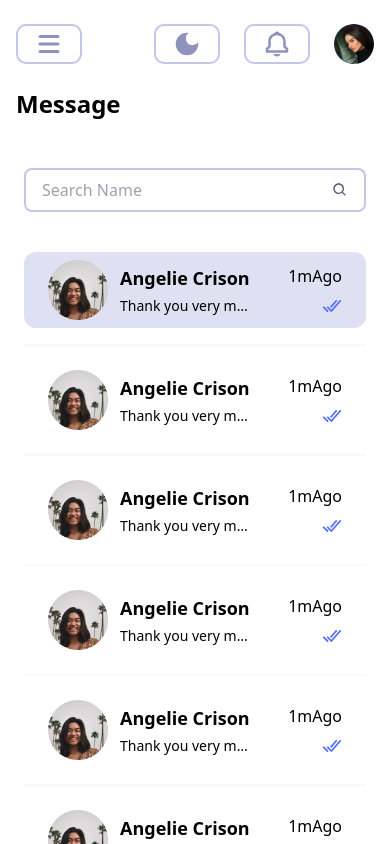
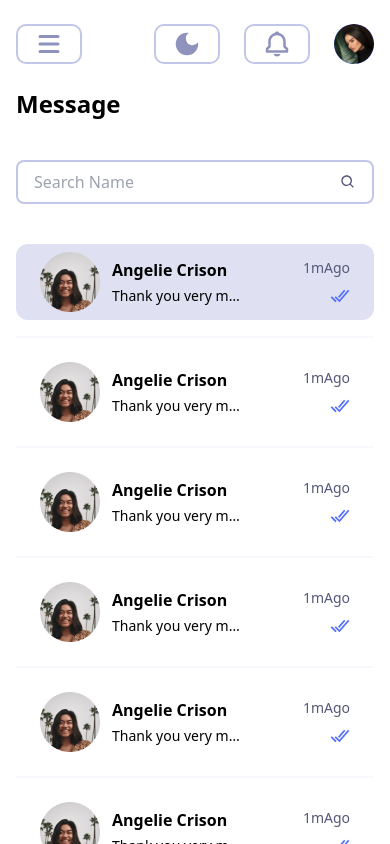
Before and after one commit to yemicoded/advance-task-management-system, a Next.js app: page /message in a window 390 px wide. Built offline with nearby package versions, Linux system fonts and the light colour scheme.

Commit message:
Another Commit

```diff
--- a/components/chat-card.jsx
+++ b/components/chat-card.jsx
@@ -22,11 +22,11 @@ export default function ChatCard({
                   </div>
                   <div className='flex-1 pl-3 flex justify-between lg:space-x-8'>
                         <div className='flex flex-col space-y-1'>
-                              <p className='font-semibold text-lg truncate max-w-[130px] lg:max-w-[120px]'>Angelie Crison</p>
+                              <p className='font-semibold text-md truncate max-w-[130px] lg:max-w-[120px]'>Angelie Crison</p>
                               <p className='text-sm truncate max-w-[130px] lg:max-w-[100px]'>Thank you very much. I&apos;m glad</p>
                         </div>
                         <div className='flex flex-col space-y-1 justify-between items-end'>
-                              <p>1mAgo</p>
+                              <p className='text-sm text-secondary-400'>1mAgo</p>
                               {status==='unread' && <GoPrimitiveDot size={20} className='text-error-600'/>}
                               {status==='read' && <IoCheckmarkDoneSharp size={20} className='text-primary-500'/>}
                               {/* <span className={`block h-3 w-3 rounded-full bg-error-700`} /> */}
--- a/layouts/students/views/message.jsx
+++ b/layouts/students/views/message.jsx
@@ -20,7 +20,7 @@ export default function Message({
       )
       return (
             <div className={classes}>
-                  <div className='w-full lg:max-w-[370px] max-h-[90vh] lg:max-h-[90vh] overflow-auto scrollbar-thumb-secondary-100 hover:scrollbar-thumb-secondary-200 scrollbar-thin p-6 bg-white dark:bg-secondary-500 dark:border-0 dark:border-secondary-200'>
+                  <div className='w-full lg:max-w-[370px] max-h-[90vh] lg:max-h-[90vh] overflow-auto scrollbar-thumb-secondary-100 hover:scrollbar-thumb-secondary-200 lg:scrollbar-thin p-4 lg:p-6 bg-white dark:bg-secondary-500 dark:border-0 dark:border-secondary-200'>
                         <Search classname='lg:w-full' placeholder='Search Name'/>
                         <div className='my-6'>
                               <div className='py-4 border-b-2 border-secondary-100/20'>
```
